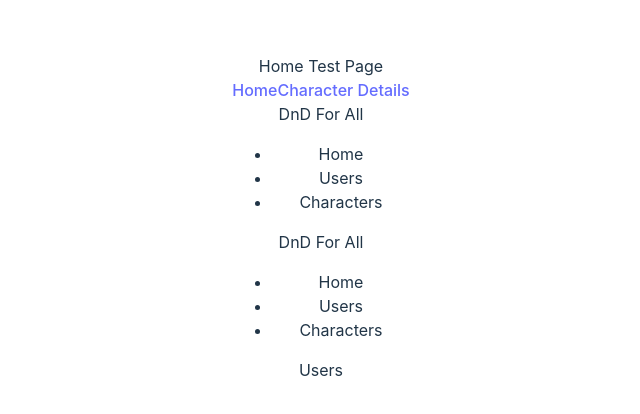
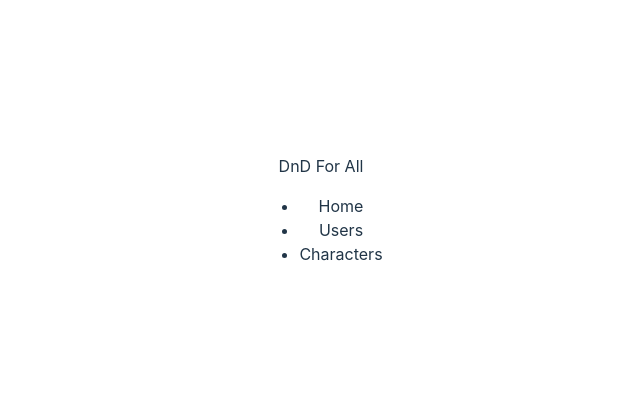
Before and after one commit to Jeyabal-B/dnd-ui, a React (Vite) app: page / in a window 1280 px wide. Shown: the part 182-596 px from the top of the page, without its empty margins (319-959 px from the left). Built offline with nearby package versions, Linux system fonts and the light colour scheme.

Commit message:
displaying only a simple navbar

```diff
--- a/src/App.jsx
+++ b/src/App.jsx
@@ -1,25 +1,14 @@
-import { Link, Routes, Route } from "react-router-dom"
-
+//import { Link, Routes, Route } from "react-router-dom"
 import './App.css'
-import CharacterDetails from "./components/characterDetails"
+import Navbar from "./components/navbar"
 
 function App() {
 
   return (
     <>
       <div>
-        Home Test Page
+        <Navbar/>
       </div>
-
-      <nav>
-        <Link to="/">Home</Link>
-        <Link to="/characterDetails">Character Details</Link>
-      </nav>
-
-      <Routes>
-        <Route path="/characterDetails" element={<CharacterDetails/>} />
-      </Routes>
-
     </>
   )
 }
--- a/src/components/navbar.jsx
+++ b/src/components/navbar.jsx
@@ -1,14 +1,14 @@
 //import React from 'react'
-import { Link } from 'react-router-dom'
+//import { Link } from 'react-router-dom'
 
 function Navbar() {
     return (
         <div className='navbar'>
             <div className='navbar-logo'>DnD For All</div>
             <ul className='navbar-menu'>
-                <li><Link to='/'/>Home</li>
-                <li><Link to='/users'/>Users</li>
-                <li><Link to='/characters'/>Characters</li>
+                <li>Home</li>
+                <li>Users</li>
+                <li>Characters</li>
             </ul>
         </div>
     )
--- a/src/main.jsx
+++ b/src/main.jsx
@@ -2,16 +2,9 @@ import { StrictMode } from 'react'
 import { createRoot } from 'react-dom/client'
 import './index.css'
 import App from './App.jsx'
-import Navbar from './components/navbar.jsx'
-import Users from './components/users.jsx'
-import { BrowserRouter } from 'react-router-dom'
 
 createRoot(document.getElementById('root')).render(
   <StrictMode>
-    <BrowserRouter>
       <App />
-      <Navbar></Navbar>
-      <Users></Users>
-    </BrowserRouter>
   </StrictMode>,
 )
```
